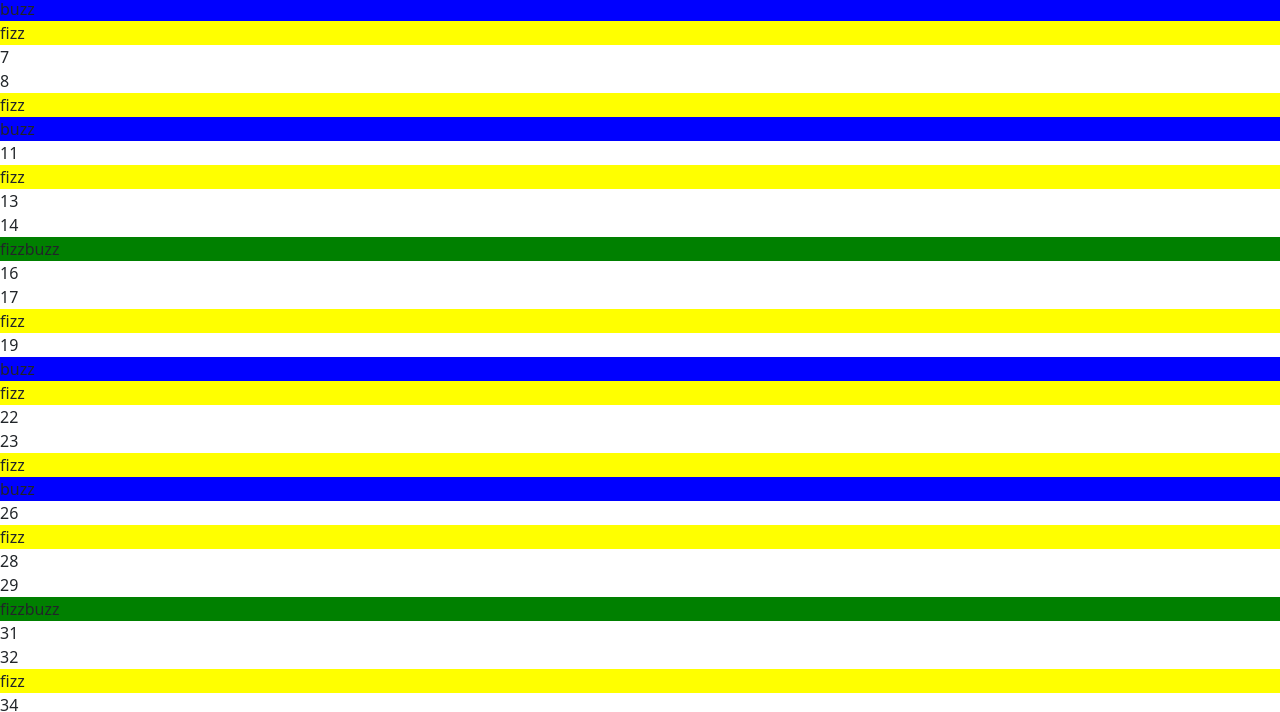
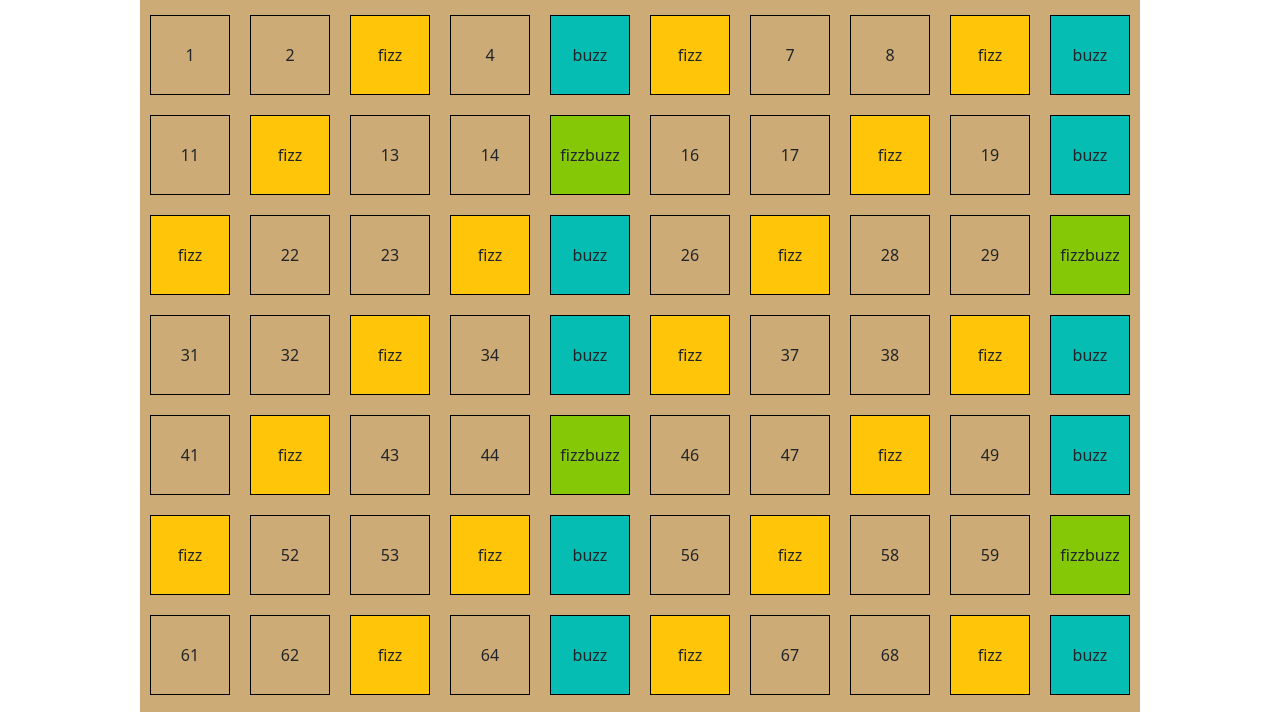
Before and after one commit to MichelaRicci/js-fizzbuzzdom, a plain HTML site: page index.html in a window 1280 px wide. Shown: the part 99-811 px from the top of the page. Drawn offline with nearby package versions, Linux system fonts and the light colour scheme.

Commit message:
style ok

```diff
--- a/css/style.css
+++ b/css/style.css
@@ -1,10 +1,40 @@
+.container-mod {
+    margin: 0 auto;
+    background-color: rgb(205, 171, 119);
+    width: 1000px;
+
+    text-align: center;
+
+}
+
 .fizzbuzz {
-    background-color: green;
+    background-color: rgb(132, 200, 6);
 }
 
 .fizz {
-    background-color: yellow;
+    background-color: rgb(255, 198, 9);
 }
 
-.buzz { background-color: blue;
+.buzz { background-color: rgb(6, 189, 180);
 }
+
+#box {
+    display: flex;
+    flex-wrap: wrap;
+
+
+}
+
+#box > * {
+    width: 80px;
+    height: 80px;
+
+    margin: 10px;
+
+    display: flex;
+    justify-content: center;
+    align-items: center;
+
+    border: 1px solid black;
+
+}
--- a/index.html
+++ b/index.html
@@ -16,8 +16,11 @@
     <script defer src="js/script.js"></script>
 </head>
 <body>
+    <div class="container-mod">
+        <h1 class="py-4">FizzBuzzDOM</h1>
 
-    <div id="box"></div>
+        <div id="box"></div>
+    </div>
 
 </body>
 </html>
```
